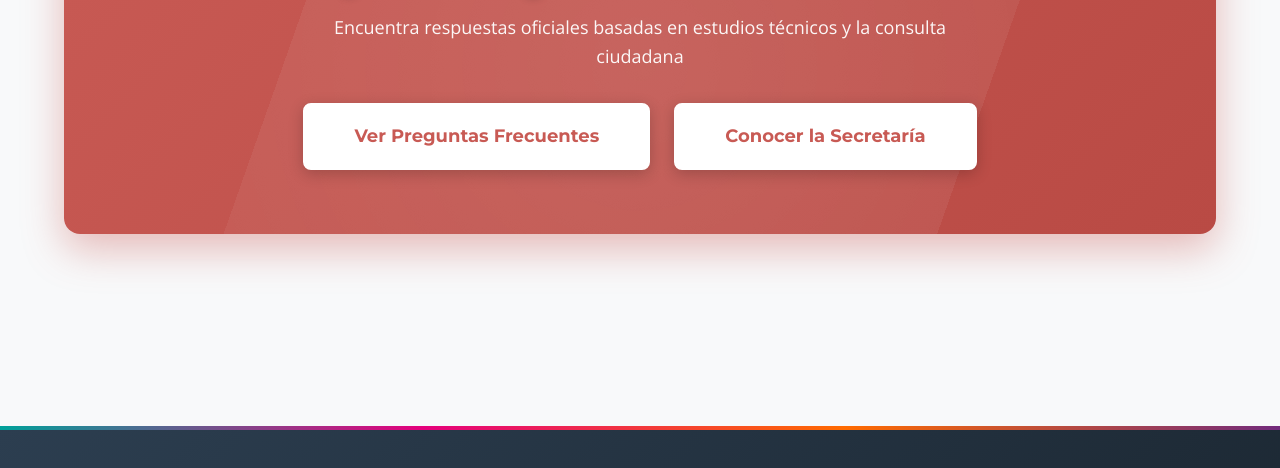
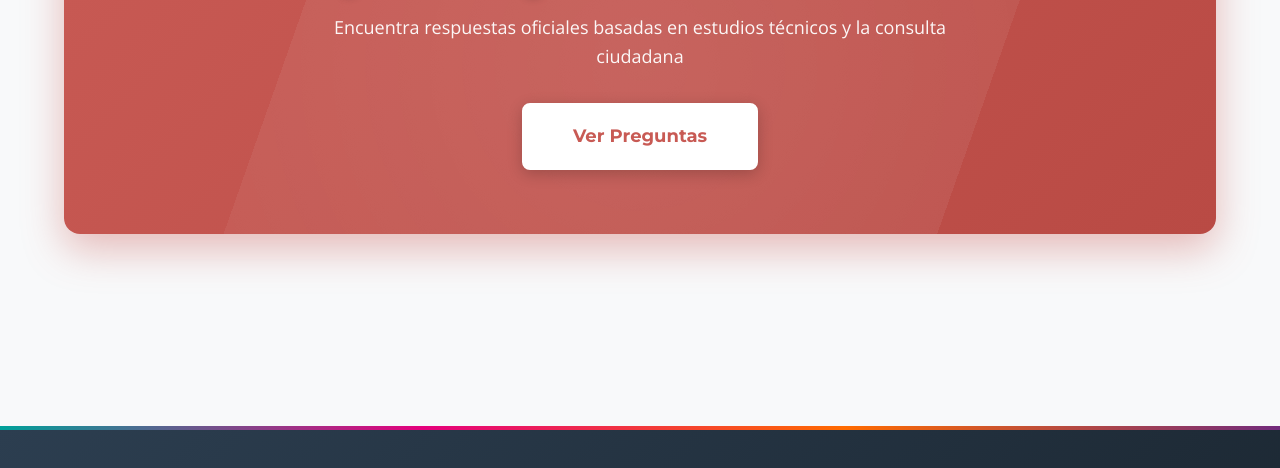
Before and after one commit to Ang967730/ConsultaCablebusTux, a plain HTML site: page index.html in a window 1280 px wide. Shown: the part 2255-2723 px from the top of the page. Drawn offline with nearby package versions, Linux system fonts and the light colour scheme.

Commit message:
Modificado..
Se quito en la opción de las preguntas el "Acerca de"

```diff
--- a/index.html
+++ b/index.html
@@ -186,10 +186,8 @@
                 <p>Encuentra respuestas oficiales basadas en estudios técnicos y la consulta ciudadana</p>
                 <div class="cta-buttons">
                     <a href="preguntas.html" class="btn btn-cta-primary">
-                        <span>Ver Preguntas Frecuentes</span>
+                        <span>Ver Preguntas </span>
                     </a>
-                    <a href="acercade.html" class="btn btn-cta-secondary">
-                        <span>Conocer la Secretaría</span>
                     </a>
                 </div>
             </div>
```
